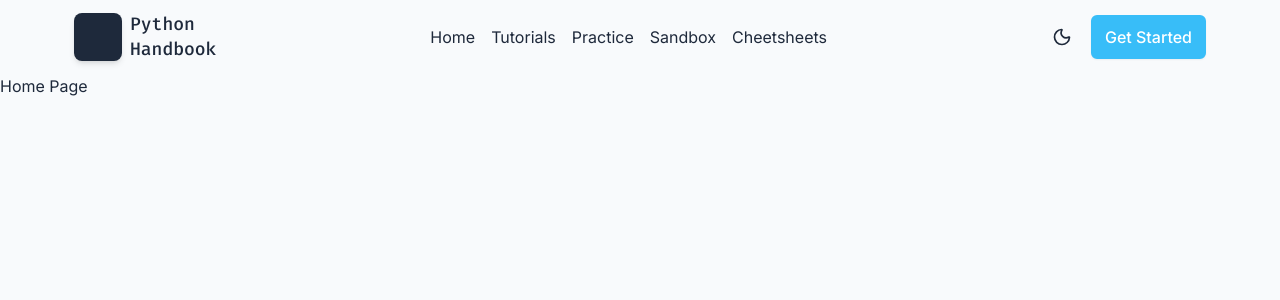
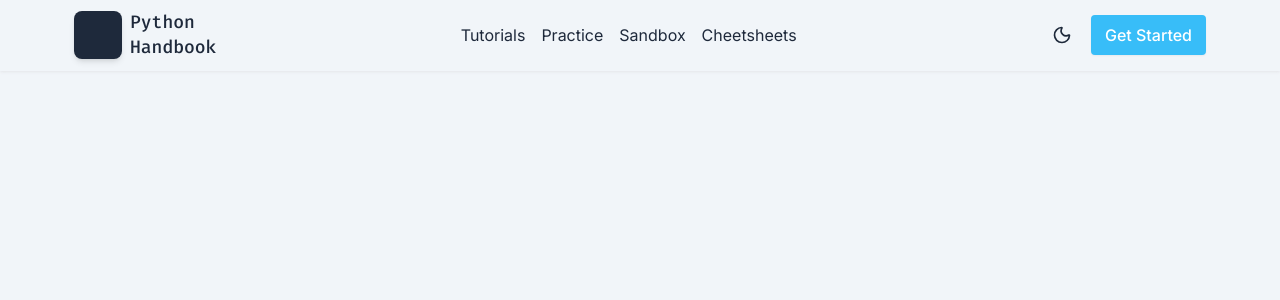
Before and after one commit to sam4web/python-handbook, a Next.js app: page / in a window 1280 px wide. Shown: the top 300 px of the page. Built offline with nearby package versions, Linux system fonts and the light colour scheme.

Commit message:
navbar scroll event, notfound page added, styles updated

```diff
--- a/app/globals.css
+++ b/app/globals.css
@@ -1,10 +1,11 @@
 @import "tailwindcss";
+@custom-variant dark (&:where(.dark, .dark *));
 
 :root {
   /* Base */
-  --background: #f8fafc;
+  --background: #f1f5f9;
   --foreground: #1e293b;
-  --card: #ffffff;
+  --card: #f8fafc;
   --border: #e5e7eb;
   --muted: #e5e7eb;
   --muted-foreground: #6b7280;
@@ -73,4 +74,16 @@
     color: var(--foreground);
     font-family: var(--font-inter);
   }
+
+  body::-webkit-scrollbar-track {
+    @apply bg-muted;
+  }
+
+  body::-webkit-scrollbar-thumb {
+    @apply rounded-xs bg-muted-foreground;
+  }
+
+  body::-webkit-scrollbar {
+    @apply w-2;
+  }
 }
--- a/app/layout.tsx
+++ b/app/layout.tsx
@@ -1,8 +1,8 @@
 import type { Metadata } from "next";
-import "./globals.css";
+import { inter } from "@/lib/fonts";
 import ThemeProvider from "@/components/theme-provider";
 import Navbar from "@/components/navbar";
-import { inter } from "@/lib/fonts";
+import "./globals.css";
 
 export const metadata: Metadata = {
   title: "Python Handbook",
--- /dev/null
+++ b/app/not-found.tsx
@@ -0,0 +1,24 @@
+import { Metadata } from "next";
+import Button from "../components/ui/button";
+import Link from "next/link";
+
+export const metadata: Metadata = {
+  title: "Page Not Found",
+};
+export default function NotFound() {
+  return (
+    <main className="w-full h-dvh flex justify-center items-center">
+      <div className="text-center">
+        <div className="mb-10">
+          <p className="text-9xl font-bold text-foreground">
+            4<span className="text-primary">0</span>4
+          </p>
+          <p className="text-foreground font-medium text-3xl">Page Not Found</p>
+        </div>
+        <Link href={"/"}>
+          <Button variant="primary">Return to Home</Button>
+        </Link>
+      </div>
+    </main>
+  );
+}
--- a/app/page.tsx
+++ b/app/page.tsx
@@ -1,3 +1,7 @@
 export default function HomePage() {
-  return <div>Home Page</div>;
+  return (
+    <div>
+      <h1>Home page</h1>
+    </div>
+  );
 }
--- a/components/navbar.tsx
+++ b/components/navbar.tsx
@@ -2,35 +2,39 @@
 
 import Link from "next/link";
 import { usePathname } from "next/navigation";
-import { useMemo, useState } from "react";
+import { useEffect, useMemo, useState } from "react";
 import Button from "./ui/button";
 import ThemeToggleBtn from "./theme-toggle-btn";
 import { Menu } from "lucide-react";
-import { firaCode, poppins } from "@/lib/fonts";
+import { firaCode } from "@/lib/fonts";
+import { cx } from "@/lib/utils";
 
 const navlinks = [
-  { title: "Home", href: "/home" },
   { title: "Tutorials", href: "/tutorials" },
   { title: "Practice", href: "/practice" },
   { title: "Sandbox", href: "/sandbox" },
   { title: "Cheetsheets", href: "/cheetsheets" },
 ];
 
-function Navlinks() {
+function Navlinks({ pathname }: { pathname: string }) {
   return (
     <>
-      {navlinks.map((link, idx) => (
+      {navlinks.map((link, idx) => {
+        const isActive = pathname === link.href || (pathname.startsWith(link.href) && link.href !== "/");
+        return (
           <li
             key={idx}
-          className={
-            "inline-block relative after:transition-all after:ease-out after:content-[''] after:absolute after:h-0.5 after:w-0 hover:after:w-3/4 after:bg-primary after:-translate-x-1/2 after:left-1/2 after:bottom-0 after:rounded-full"
-          }
+            className={cx(
+              "inline-block px-1 relative after:transition-all after:ease-out after:content-[''] after:absolute after:h-0.5 after:w-0 after:bg-primary after:-translate-x-1/2 after:left-1/2 after:-bottom-0.5 after:rounded-full",
+              isActive ? "text-primary after:w-full" : "text-foreground hover:after:w-1/2"
+            )}
           >
-          <Link className="text-foreground text-base" href={link.href}>
+            <Link className="text-base" href={link.href}>
               {link.title}
             </Link>
           </li>
-      ))}
+        );
+      })}
     </>
   );
 }
@@ -38,11 +42,36 @@ function Navlinks() {
 export default function Navbar() {
   const pathname = usePathname();
   const [showNavbar, setShowNavbar] = useState(false);
+  const [scrollActive, setScrollActive] = useState(false);
   const isHomePage = useMemo(() => pathname === "/", [pathname]);
 
+  useEffect(() => {
+    const handleScroll = () => {
+      setShowNavbar(false);
+      setScrollActive(window.scrollY > 100);
+    };
+    window.addEventListener("scroll", handleScroll);
+    return () => {
+      window.removeEventListener("scroll", handleScroll);
+    };
+  }, []);
+
   return (
-    <header className="">
-      <div className="flex justify-between items-center px-2.5 py-3 max-w-6xl mx-auto">
+    <header className="w-full fixed top-0 left-0">
+      <div
+        className={cx(
+          "backdrop-blur-xs border-b shadow-sm shadow-muted",
+          scrollActive ? "bg-background/60 dark:bg-background/85" : "bg-background",
+          showNavbar ? "border-b-border" : "border-transparent"
+        )}
+      >
+        <div
+          className={cx(
+            "flex justify-between items-center px-2.5 max-w-6xl mx-auto",
+            scrollActive ? "py-1.5" : "py-2.5"
+          )}
+        >
+          <Link href={"/"}>
             <div className="flex items-center gap-2">
               <div className="size-10 lg:size-12 bg-foreground rounded-lg shadow-md" />
               <p className={`leading-snug text-lg font-medium text-foreground ${firaCode.className}`}>
@@ -50,9 +79,10 @@ export default function Navbar() {
                 Handbook
               </p>
             </div>
+          </Link>
 
-        <ul className="hidden md:flex justify-between items-center space-x-2.5 lg:space-x-4">
-          <Navlinks />
+          <ul className="hidden md:flex justify-between items-center space-x-1 lg:space-x-2">
+            <Navlinks pathname={pathname} />
           </ul>
 
           <div className="flex items-center gap-1 lg:gap-2">
@@ -62,15 +92,20 @@ export default function Navbar() {
                 <Menu />
               </Button>
             </div>
-          {isHomePage ? <Button variant="primary">Get Started</Button> : null}
+            {isHomePage ? (
+              <Link href={"/tutorials"}>
+                <Button variant="primary">Get Started</Button>
+              </Link>
+            ) : null}
           </div>
         </div>
 
         {showNavbar ? (
-        <ul className="py-3 space-y-1.5 sm:space-y-2.5 px-2.5 sm:px-5 flex flex-col items-start">
-          <Navlinks />
+          <ul className="py-3 space-y-2 sm:space-y-2.5 px-3 sm:px-4 flex flex-col items-start">
+            <Navlinks pathname={pathname} />
           </ul>
         ) : null}
+      </div>
     </header>
   );
 }
--- a/components/ui/button.tsx
+++ b/components/ui/button.tsx
@@ -3,7 +3,7 @@
 import { cx } from "@/lib/utils";
 import { ButtonHTMLAttributes, ReactNode } from "react";
 
-const baseStyles = "border-2 hover:opacity-85 hover:-translate-y-0.5 shadow-xs py-1.5 lg:py-2 px-2 lg:px-3";
+const baseStyles = "border-2 hover:opacity-85 hover:-translate-y-0.5 shadow-xs py-1 lg:py-1.5 px-2 lg:px-3";
 const variantStyles = {
   primary: `bg-primary border-primary text-primary-foreground ${baseStyles}`,
   icon: "bg-transparent [&>svg]:size-5 p-2.5 [&>svg]:text-foreground border-transparent border hover:border-border hover:shadow-xs hover:[&>svg]:text-accent rounded-lg!",
@@ -19,7 +19,7 @@ export default function Button({ children, variant, className, title, ...props }
     <button
       title={title ? title : children?.toString()}
       className={cx(
-        "transition-all text-center cursor-pointer rounded-md font-foreground font-medium disabled:opacity-75 disabled:translate-y-0!",
+        "transition-all text-center cursor-pointer rounded-sm font-foreground font-medium disabled:opacity-75 disabled:translate-y-0!",
         variantStyles[variant],
         className ? className : ""
       )}
```
Lines whose indentation alone changed are shown as unchanged.
